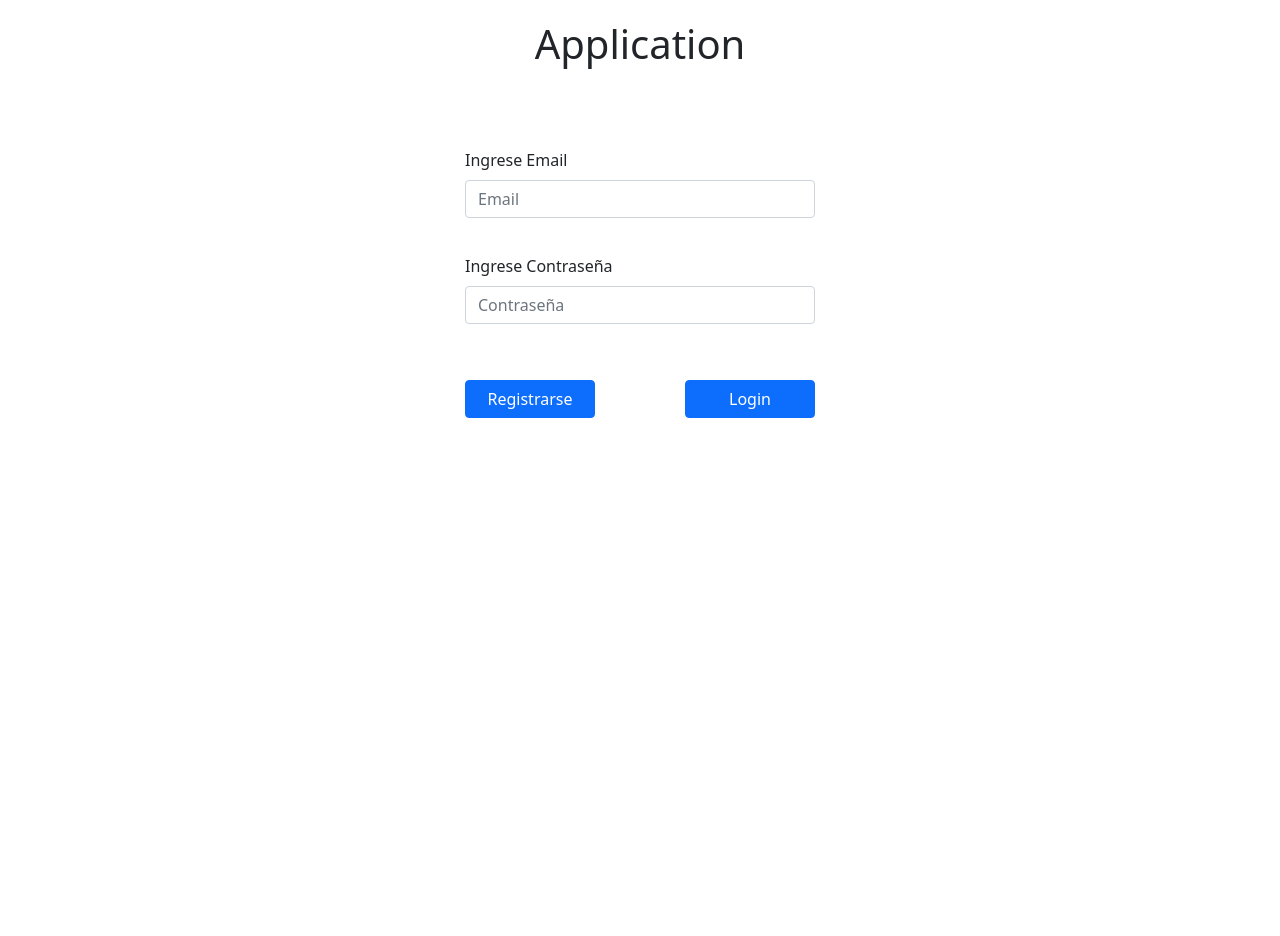
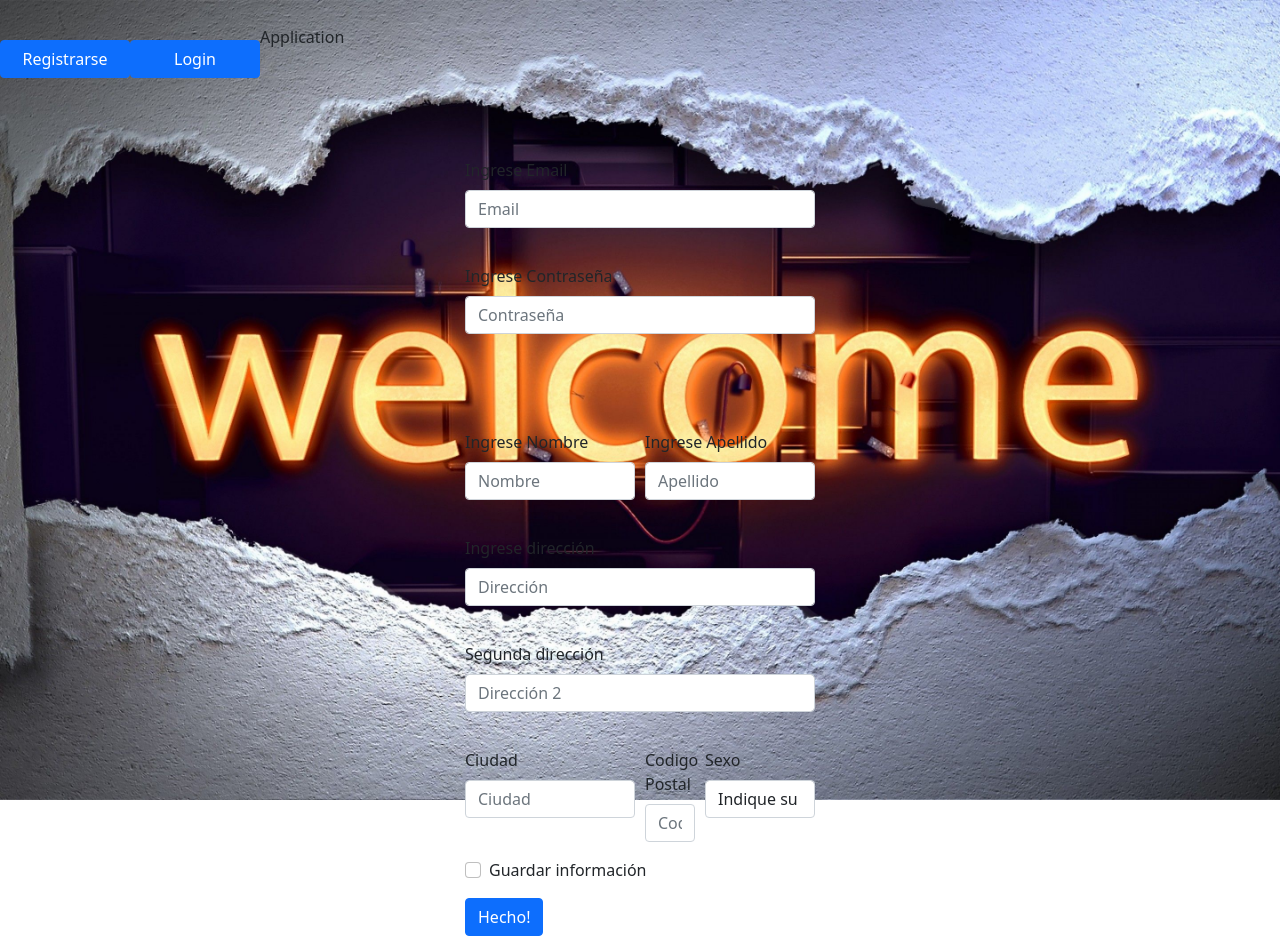
Before and after one commit to alann1410/EstructuraReact, a React (Create React App) app: page /register in a window 1280 px wide. Before the commit the page ends 800 px from the top, so only its background shows below. Built offline with nearby package versions, Linux system fonts and the light colour scheme.

Commit message:
Index page

```diff
--- a/src/components/App.tsx
+++ b/src/components/App.tsx
@@ -1,19 +1,13 @@
 import Login from "./Templates/login";
-import "../components/App.css";
+import "../components/style.css";
 import Register from "./Templates/register";
+import Index from "./Templates";
 
 
 
-interface Props{
-  title: string
-}
-
-function App({title}: Props) {
+function App() {
   return (
     <div>
-      <div className="titleLogin">
-        <h1>{title}</h1>
-      </div>
         <Login />
     </div>
   );
--- a/src/components/Atoms/buttons/buttons.tsx
+++ b/src/components/Atoms/buttons/buttons.tsx
@@ -1,6 +1,7 @@
 import React, {useState, Fragment, Component} from 'react' //useState = para inicializar una variable, Fragment = para no encapsular el html en un div
 import Button from 'react-bootstrap/Button';
 import Register from "../../Templates/register";
+import { BrowserRouter as Router, Switch, Route, Link} from 'react-router-dom';
 
 
 interface text{
@@ -8,6 +9,10 @@ interface text{
 }
 interface style{
     style: string
+}
+
+interface Props{
+    linkPage: string
 }
 
 function ButtonLogin ({text}: text){
@@ -18,10 +23,12 @@ function ButtonLogin ({text}: text){
     );
 }
 
-const ButtonRegistrer  = ({text}: text) => {
+const ButtonRegistrer  = ({text}: text, {linkPage}: Props) => {
     return (
         <Fragment>
+             <Link to='../Templates/register'>
                 <button type="button" className="btn btn-secondary">{text}</button>
+            </Link>
         </Fragment>
     );
 }
@@ -29,7 +36,7 @@ const ButtonRegistrer  = ({text}: text) => {
 function ButtonCancel ({text}: text){
     return (
         <Fragment>
-            <button className="buttonLogin" type="button">{text}</button>
+            <button className="buttonCancel" type="button">{text}</button>
         </Fragment>
     );
 }
--- a/src/components/Atoms/labels/labels.tsx
+++ b/src/components/Atoms/labels/labels.tsx
@@ -12,4 +12,16 @@ function TitleTextbox({text}: text){
     );
 }
 
+function TitlePage({text}: text){
+    return (
+    <Fragment>
+       <div className="titleLogin">
+        <h1>{text}</h1>
+      </div>
+    </Fragment>
+    );
+}
+
+
 export default TitleTextbox;
+export {TitlePage};
--- a/src/components/Templates/login.tsx
+++ b/src/components/Templates/login.tsx
@@ -5,11 +5,27 @@ import TitleTextbox from "../Atoms/labels/labels";
 import ButtonLogin from '../Atoms/buttons/buttons';
 import ButtonRegistrer from '../Atoms/buttons/buttons';
 import ButtonLoginAux from '../Atoms/buttons/buttonsAux';
+import { BrowserRouter as Router, Switch, Route, Link} from 'react-router-dom';
+import Register from '../Templates/register';
+import TitlePage from "../Atoms/labels/labels";
 
 
 function Login() {
   return (
     <Fragment>
+    <Router>
+
+    <Link to='/register'>
+        <ButtonRegistrer
+            text = {'Registrarse'}
+        />
+        <ButtonLogin
+            text = 'Login'
+        />
+      </Link>
+      <TitlePage
+      text = 'Application'
+      />
         <div className ="formLogin">
             <form>
                 <div className="forCompleteLogin">
@@ -30,17 +46,19 @@ function Login() {
                         />
                     </div>
                 </div>
-                <div className="buttonsLogin">
-                    <ButtonRegistrer
-                        text = 'Registrarse'
-                    />
-                    <ButtonLogin
-                        text = 'Login'
-                    />
-                </div>
+                 <Switch>
+                    <div className="buttonsLogin">
+                    <Route path='/register'>
+                        <Register />
+                    </Route>
+
+                    </div>
+                </Switch>
             </form>
         </div>
+        </Router>
     </Fragment>
+
   );
 }
 
--- a/src/components/App.css
+++ b/src/components/style.css
@@ -40,3 +40,11 @@
     justify-content: space-between;
 
 }
+
+html, body, .screenWelcome{
+    height: 100%;
+    background-image: url('../components/Atoms/img/welcome.jpg');
+    background-position: center;
+    background-repeat: no-repeat;
+    background-size: cover;
+}
--- a/src/index.tsx
+++ b/src/index.tsx
@@ -10,7 +10,7 @@ import reportWebVitals from './reportWebVitals';
 
 ReactDOM.render(
   <React.StrictMode>
-    <App title="Application"/>
+    <App />
   </React.StrictMode>,
   document.getElementById('root'),
 );
```
Also changed, not shown: src/components/Templates/index.tsx (+12 -1 lines), src/components/Atoms/img/welcome.jpg (added).
